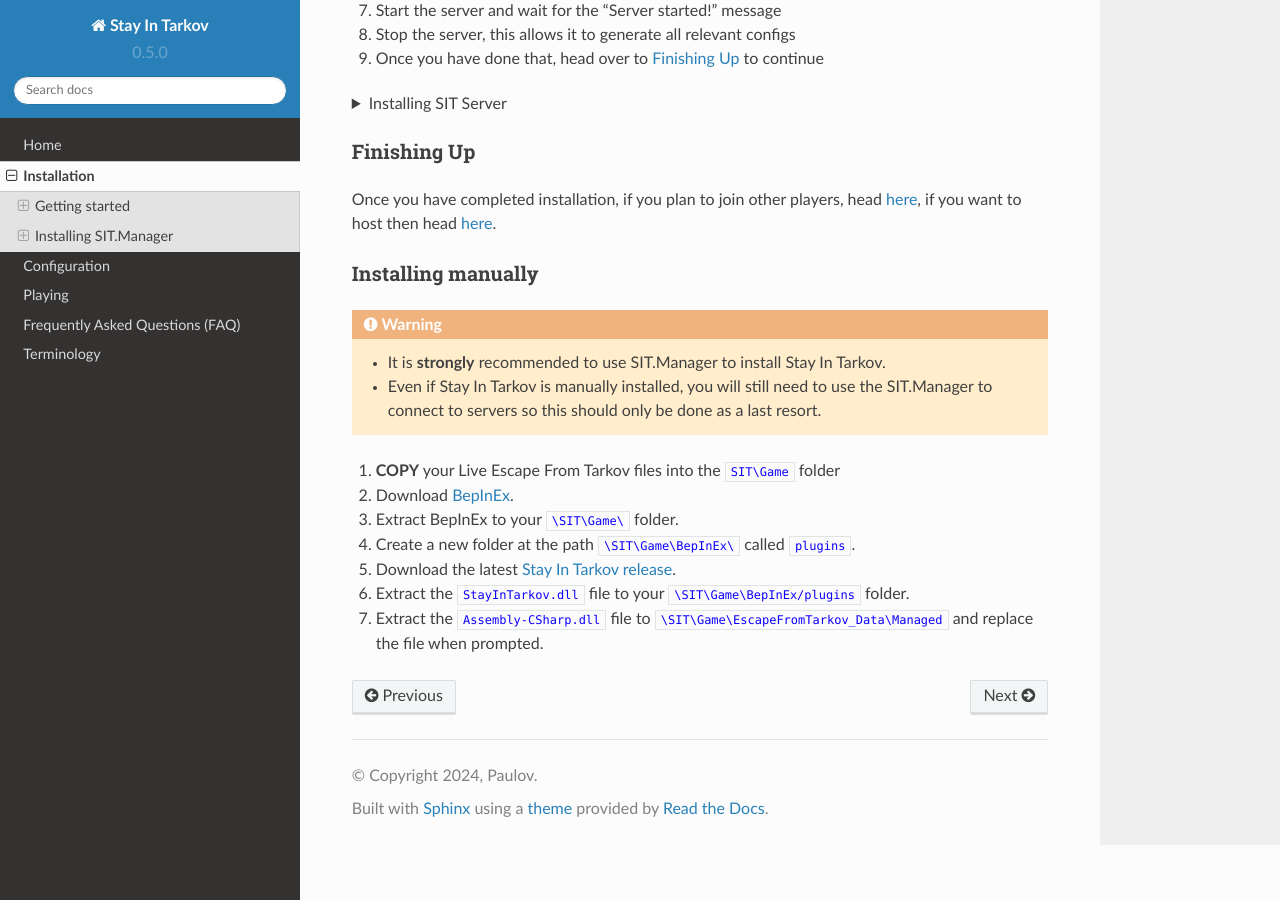
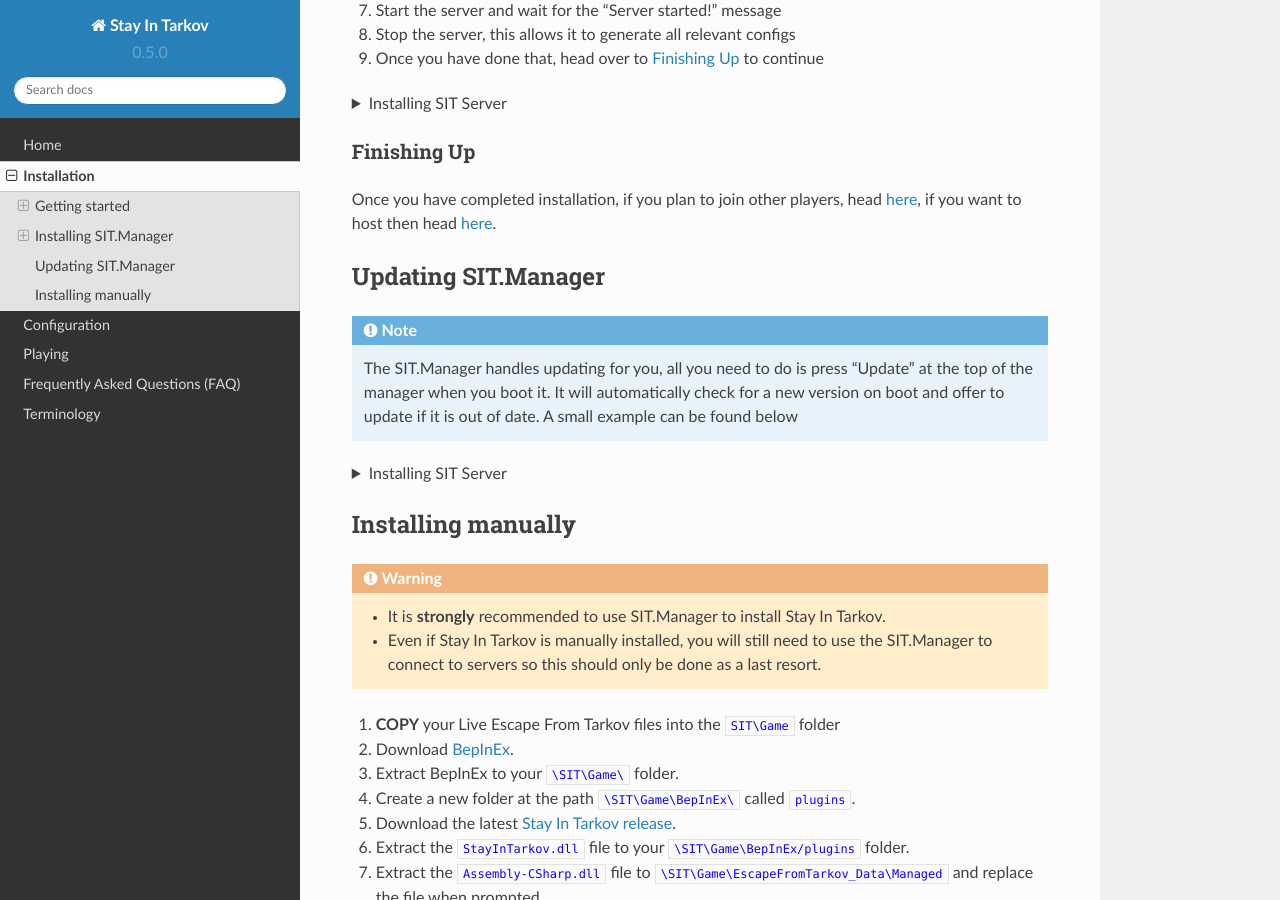
Before and after one commit to stayintarkov/SIT.Documentation, a Sphinx documentation site: the page built from docs/source/install.rst, in a window 1280 px wide and 900 px high, scrolled down 2273 px. Built offline with Sphinx 7.4.7 and the Read the Docs theme 2.0.0, drawn with Linux system fonts in a browser that asks for light colours.

Commit message:
Added update steps
They do be kinda simple

```diff
--- a/docs/source/install.rst
+++ b/docs/source/install.rst
@@ -37,6 +37,7 @@
    ├── Game/
    ├── Server/
    └── Launcher/
+
 .. raw:: html
 
    <details>
@@ -164,8 +165,31 @@
 
 Once you have completed installation, if you plan to join other players, head :ref:`here<clientinst>`, if you want to host then head :ref:`here<netconfigure>`.
 
+.. _updateSITM:
+
+Updating |SITM|
+---------------
+
+.. note::
+   The |SITM| handles updating for you, all you need to do is press "Update" at the top of the manager when you boot it. It will automatically check for a new version
+   on boot and offer to update if it is out of date. A small example can be found below
+
+.. raw:: html
+
+   <details>
+      <summary>Installing SIT Server</summary>
+
+.. image:: images/UpdatingManager.apng
+   :width: 800
+
+.. raw:: html
+
+   </details>
+
+|brs|
+
 Installing manually
-~~~~~~~~~~~~~~~~~~~
+-------------------
 
 .. warning::
    * It is **strongly** recommended to use |SITM| to install |SIT|.
```
